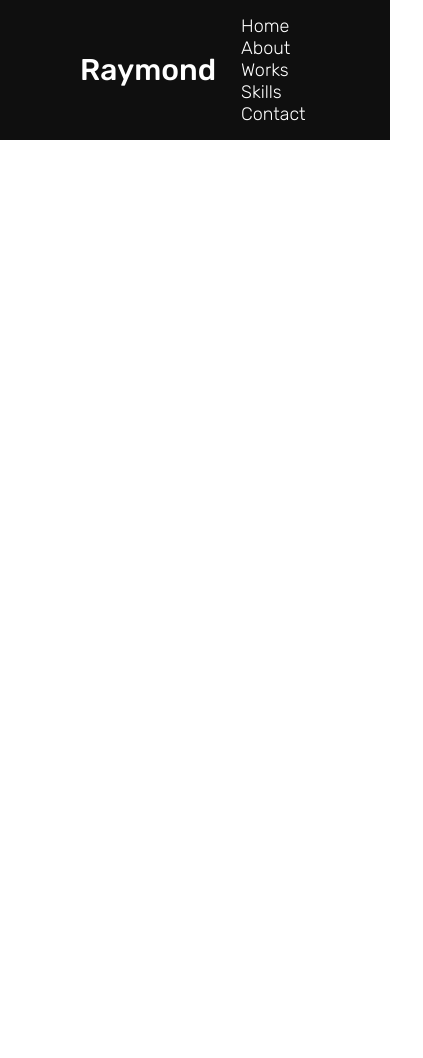
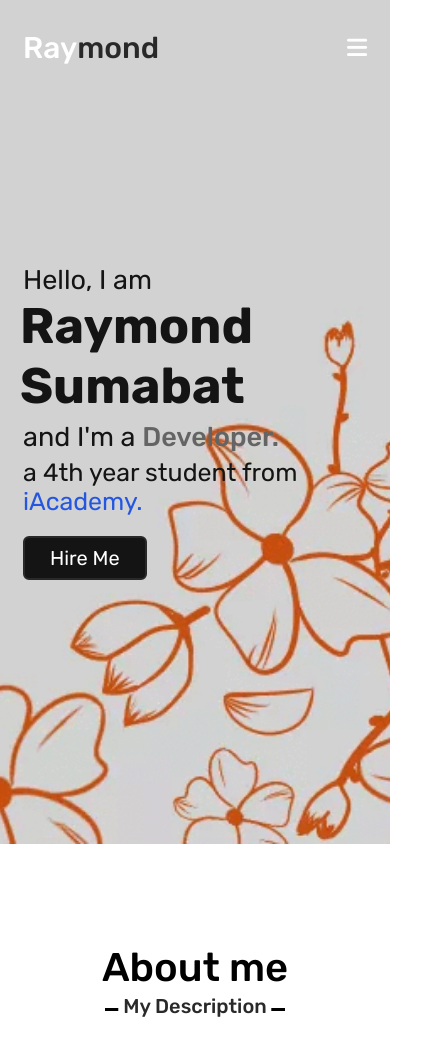
Before and after one commit to raymondsumabat/raymondsumabat.github.io, a plain HTML site: page index.html in a window 390 px wide. Shown: the top 1058 px of the page, 423 px wide, since content can reach past the window. Before the commit the page ends 844 px from the top, so only its background shows below. Drawn offline with nearby package versions, Linux system fonts and the light colour scheme.

Commit message:
Added Navbar and About

```diff
--- a/css/index-style.css
+++ b/css/index-style.css
@@ -14,9 +14,14 @@
 .navbar{
     position:fixed;
     width:100%;
+    z-index: 999;
+    padding: 30px 0;
+    font-family: 'Rubik', sans-serif;
+    transition: all 0.3s ease;
+}
+.navbar.sticky{
     padding: 15px 0;
-    background: rgb(15, 15, 15);
-    font-family: 'Rubik', sans-serif;
+    background: rgb(41, 41, 41);
 }
 .navbar .max-width{
     display:flex;
@@ -28,6 +33,13 @@
     color: #fff;
     font-weight: 500;
 }
+.navbar .logo a span{
+    color: rgb(41, 41, 41);
+    transition: all 0.3s ease;
+}
+.navbar.sticky .logo a span{
+    color:rgb(255, 255, 255);
+}
 .navbar .menu li{
     list-style: none;
     display: inline-block;
@@ -37,9 +49,206 @@
     font-size: 18px;
     font-weight: 300;
     margin-left: 25px;
+    transition: color 0.3s ease;
+}
+.navbar .menu li a:hover{
+    color: rgb(41, 41, 41);
+}
+.navbar.sticky .menu li a:hover{
+    color: rgb(131, 131, 131);
+}
+/* style for menu-btn */
+.menu-btn{
+    color: rgb(255, 255, 255);
+    font-size: 23px ;
+    cursor: pointer;
+    display: none;
 }
 
 /* style for gome section */
 .home{
     display: flex;
+    background: url("../img/hands.jpg") no-repeat center;
+    height: 100vh;
+    background-size: cover;
+    background-attachment: fixed;
+    color: #fff;
+    min-height: 500px;
+    font-family: 'Rubik', sans-serif;
 }
+
+.home .max-width{
+    margin: auto 0 auto 40px;
+}
+.home .home-content .text-1{
+    font-size: 27px;
+    color: rgb(20, 20, 20);
+}
+.home .home-content .text-2{
+    font-size: 75px;
+    font-weight: 600;
+    margin-left: -3px;
+    color: rgb(20, 20, 20);
+}
+.home .home-content .text-3{
+    font-size: 40px;
+    margin: 5px 0;
+    color: rgb(20, 20, 20);
+}
+.home .home-content .text-3 span{
+    color: rgb(100, 100, 100);
+    font-weight: 500;
+}
+.home .home-content .text-4{
+    font-size: 25px;
+    color: rgb(20, 20, 20);
+}
+.home .home-content .text-4 span{
+    color: rgb(36, 86, 224);
+    font-weight: 400;
+}
+.home .home-content a{
+    display: inline-block;
+    background: rgb(20, 20, 20);
+    color: rgb(255, 255, 255);
+    font-size: 25px;
+    padding: 12px 36px;
+    margin-top: 20px;
+    border-radius: 6px;
+    border: 2px solid rgb(41,41,41);
+    transition: all 0.3s ease;
+}
+.home .home-content a:hover{
+    color: rgb(41, 41, 41);
+    background: none;
+}
+/* style for about section */
+section{
+    padding: 100px 0;
+}
+.about{
+    font-family: 'Rubik', sans-serif;
+}
+.about .title{
+    position: relative;
+    text-align: center;
+    font-size: 40px;
+    font-weight: 500;
+    margin-bottom: 50px;
+    padding-bottom: 20px;
+    font-family: 'Rubik', sans-serif;
+}
+.about .title::before{
+    content: "";
+    position: absolute;
+    bottom: 0px;
+    left: 50%;
+    width: 180px;
+    height: 3px;
+    background: rgb(0, 0, 0);
+    transform: translateX(-50%);
+}
+.about .title::after{
+    content: "My Description";
+    position: absolute;
+    bottom: -12px;
+    left: 50%;
+    font-size: 20px;
+    color: rgb(41, 41, 41);
+    padding: 5px;
+    background: rgb(255, 255, 255);
+    transform: translateX(-50%);
+}
+.about .about-content .left img{
+    height: 500px;
+    width: 400px;
+    object-fit: cover;
+    border-radius: 10px;
+}
+
+/* start of responsive media query */
+@media (max-width: 1104px){
+    .home .max-width{
+        margin-left: 0px;
+    }
+}
+@media (max-width: 991px){
+    .max-width{
+        padding: 0 50px;
+    }
+}
+@media (max-width: 950px) {
+    .max-width{
+        padding: 0 50px;
+    }
+    .menu-btn{
+        display: block;
+        z-index: 999;
+    }
+    .menu-btn i.active:before{
+        content: "\f00d";
+    }
+    .navbar .menu{
+        position: fixed;
+        height: 100vh;
+        width: 100%;
+        left: -100%;
+        top: 0;
+        background: rgb(0, 0, 0);
+        text-align: center;
+        padding-top: 80px;
+        transition: all 0.3s ease;
+    }
+    .navbar .menu.active{
+        left: 0;
+    }
+    .navbar .menu .li{
+        display: block;
+    }
+    .navbar .menu .li a{
+        display: inline-block;
+        margin: 20px 0;
+        font-size: 25px;
+    }
+    .home .home-content .text-2{
+        font-size: 70px;
+        color: rgb(20, 20, 20);
+    }
+    .home .home-content .text-3{
+        font-size: 40px;
+        color: rgb(20, 20, 20);
+    }
+
+    .home .home-content a{
+        font-size: 23px;
+        padding: 10px 30px;
+    }
+}
+@media (max-width: 690px){
+    .max-width{
+        padding: 0 23px;
+    }
+    .home .home-content .text-2{
+        font-size: 60px;
+        color: rgb(20, 20, 20);
+    }
+    .home .home-content .text-3{
+        font-size: 32px;
+        color: rgb(20, 20, 20);
+    }
+    .home .home-content a{
+        font-size: 20px;
+        padding: 8px 25px;
+    }
+}
+
+@media (max-width: 500px){
+    .home .home-content .text-2{
+        font-size: 50px;
+        color: rgb(20, 20, 20);
+    }
+    .home .home-content .text-3{
+        font-size: 27px;
+        color: rgb(20, 20, 20);
+    }
+}
--- a/index.html
+++ b/index.html
@@ -8,6 +8,7 @@
         <meta name="viewport" content="width=device-width, initial-scale=1">
         <link rel="stylesheet" href="css/index-style.css">
         <script src="https://kit.fontawesome.com/4b848258c5.js" crossorigin="anonymous"></script>
+        <script src="https://code.jquery.com/jquery-3.6.0.min.js"></script>
     </head>
     <body>
         <nav class="navbar">
@@ -16,11 +17,13 @@
                 <ul class="menu">
                     <li><a href="">Home</a></li>
                     <li><a href="">About</a></li>
-                    <li><a href="">Works</a></li>
+                    <li><a href="">Projects</a></li>
                     <li><a href="">Skills</a></li>
                     <li><a href="">Contact</a></li>
                 </ul>
-
+                <div class="menu-btn">
+                    <i class="fas fa-bars"></i>
+                </div>
             </div>
         </nav>
         <!-- start of home section -->
@@ -29,9 +32,25 @@
                 <div class="home-content">
                     <div class="text-1">Hello, I am</div>
                     <div class="text-2">Raymond Sumabat</div>
-                    <div class="text-3">and I'm a <span>Developer</span></div>
+                    <div class="text-3">and I'm a <span>Developer.</span></div>
+                    <div class="text-4">a 4th year student from <span>iAcademy.</span></div>
+                    <a href="#">Hire Me</a>
                 </div>
             </div>
         </section>
+
+        <!-- start of about section -->
+        <section class="about" id="about">
+            <div class="max-width">
+                <h2 class="title">About me</h2>
+                <div class="about-content">
+                    <div class="column left">
+                        <img src="img/profile.jpg" alt="">
+                    </div>
+                </div>
+            </div>
+        </section>
+
+        <script src="script/script.js"></script>
     </body>
 </html>
--- /dev/null
+++ b/script/script.js
@@ -0,0 +1,15 @@
+$(document).ready(function() {
+    $(window).scroll(function(){
+        if(this.scrollY > 20){
+            $('.navbar').addClass('sticky');
+        } else{
+            $('.navbar').removeClass('sticky');
+        }
+    });
+
+    // toggle menu/navbar script
+    $('.menu-btn').click(function(){
+        $('.navbar .menu').toggle("active");
+        $('.menu-btn i').toggle("active");
+    });
+});
```
Also changed, not shown: img/hands.jpg (added), img/profile.jpg (added).
